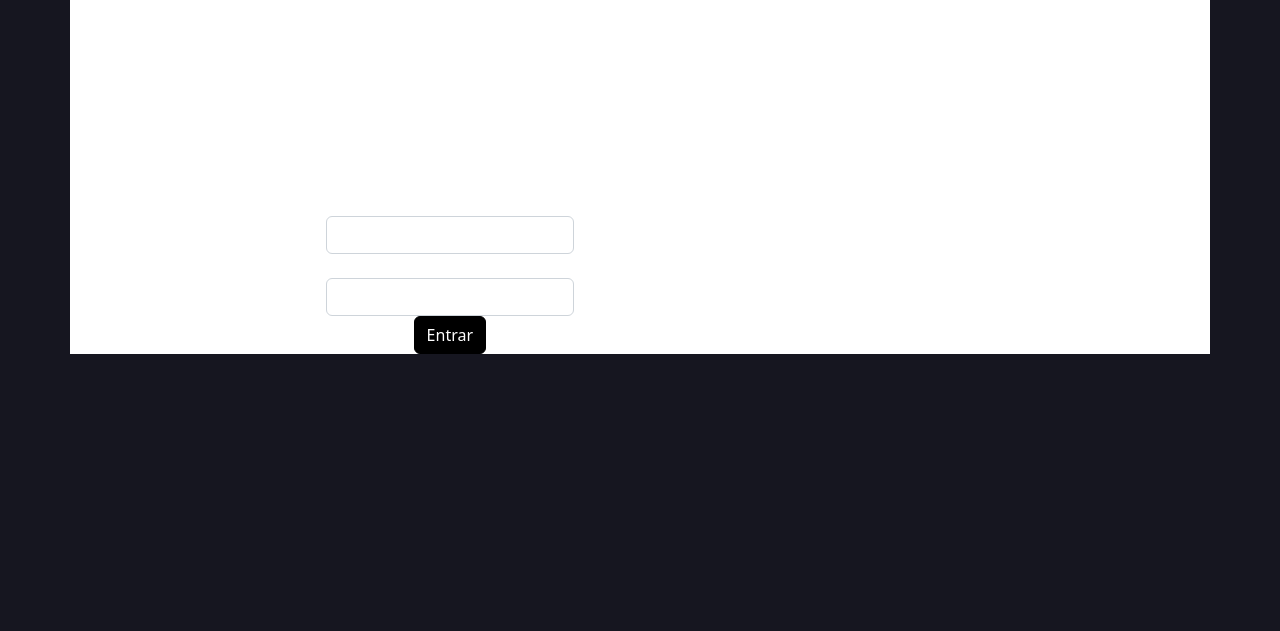
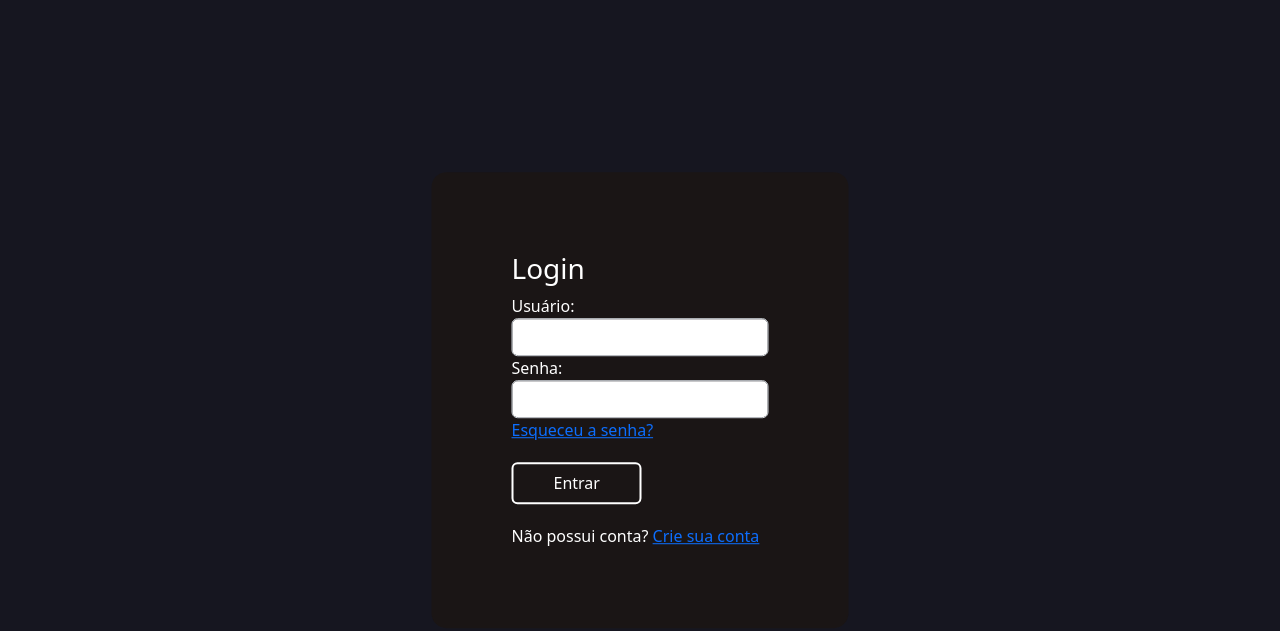
Before and after one commit to RobsonBasseto/WebEcommerce, a plain HTML site: page UI/teste.html in a window 1280 px wide. Drawn offline with nearby package versions, Linux system fonts and the light colour scheme.

Commit message:
Conclusão da tela de login

```diff
--- a/API WEB/appsettings.json
+++ b/API WEB/appsettings.json
@@ -1,6 +1,6 @@
 {
   "ConnectionStrings": {
-    "DataBase": "server=localhost;Port=5432;user id=postgres; password=admin; database=lanchonetelanches"
+    "DataBase": "server=localhost;Port=5432;user id=postgres; password=univel; database=lanchonetelanches"
   },
   "Logging": {
     "LogLevel": {
--- a/UI/style.css
+++ b/UI/style.css
@@ -10,9 +10,6 @@ body{
     --bs-btn-hover-border-color: #1d1818;
     --bs-btn-active-bg: #1d1818;
     --bs-btn-active-border-color: white;
-    margin: 0 10px;
-
-
 }
 #btn-logo{
     color: white;
@@ -68,8 +65,22 @@ body{
 }
 
 #container-login{
-	padding-left: 20%;
-	padding-right: 20%;
-	padding-top: 15%;
-    background-color: white;
+    background-color: #1a1515;
+    position: absolute;
+    top: 50%;
+    left: 50%;
+    transform: translate(-50%, -50%);
+    padding: 80px;
+    border-radius: 15px;
 }
+
+#ovBTN_login{
+    text-decoration: none;
+    display: inline-block;
+    color: #fff;
+    border: 2px solid #fff;
+    padding: 7px 40px;
+    margin-top: 20px;
+    margin-bottom: 20px;
+    background-color: #cd7c4200;
+}
--- a/UI/teste.html
+++ b/UI/teste.html
@@ -3,12 +3,14 @@
             <meta charset="utf-8">
             <link href="https://cdn.jsdelivr.net/npm/bootstrap@5.2.0/dist/css/bootstrap.min.css" rel="stylesheet" integrity="sha384-gH2yIJqKdNHPEq0n4Mqa/HGKIhSkIHeL5AyhkYV8i59U5AR6csBvApHHNl/vI1Bx" crossorigin="anonymous">
             <link rel="stylesheet" type="text/css" href="style.css" />
+</head>
 <body>
 
-            <div id="container-login" class ="container"> <!--Tela de Login-->
+    <div id="container-login">
+        <h3>Login</h3>
         <div class="form-group">
             <div class="row">
-                                <div class="col-md-5"style="text-align: center">
+                <div class="col-md-12">
                     <label >Usuário:</label>
                     <input type="text" class="form-control" id="ovTXT_usuario"/>
                 </div>
@@ -16,24 +18,20 @@
         </div>
         <div class="form-group">
             <div class="row">
-                                <div class="col-md-5" style="text-align: center">
+                <div class="col-md-12">
                     <label >Senha:</label>
                     <input type="password" class="form-control" id="ovTXT_senha"/>
                 </div>
             </div>
         </div>
-
+        <a href="#">Esqueceu a senha?</a>
         <div class="form-group">
             <div class="row">
-                        <div class="col-md-5" style="text-align: center">
-                            <button type="button" class="btn btn-primary" id="ovBTN_login" >Entrar</button>
+                <div class="col-md-6">
+                    <button type="button" class="btn btn-primary" id="ovBTN_login" ><i class="fa fa-sign-in-alt"></i> Entrar</button>
                 </div>
             </div>
-                </div>
-
-
-</div>
+        <label>Não possui conta? <a href="#">Crie sua conta</a></label>
 
 </body>
-    </head>
 </html>
```
Also changed, not shown: API WEB/obj/API WEB.csproj.nuget.dgspec.json (+9 -9 lines), API WEB/obj/project.assets.json (+9 -9 lines), UI/usuario.js (+11 -13 lines), 5 other files. Lines whose indentation alone changed are shown as unchanged.
